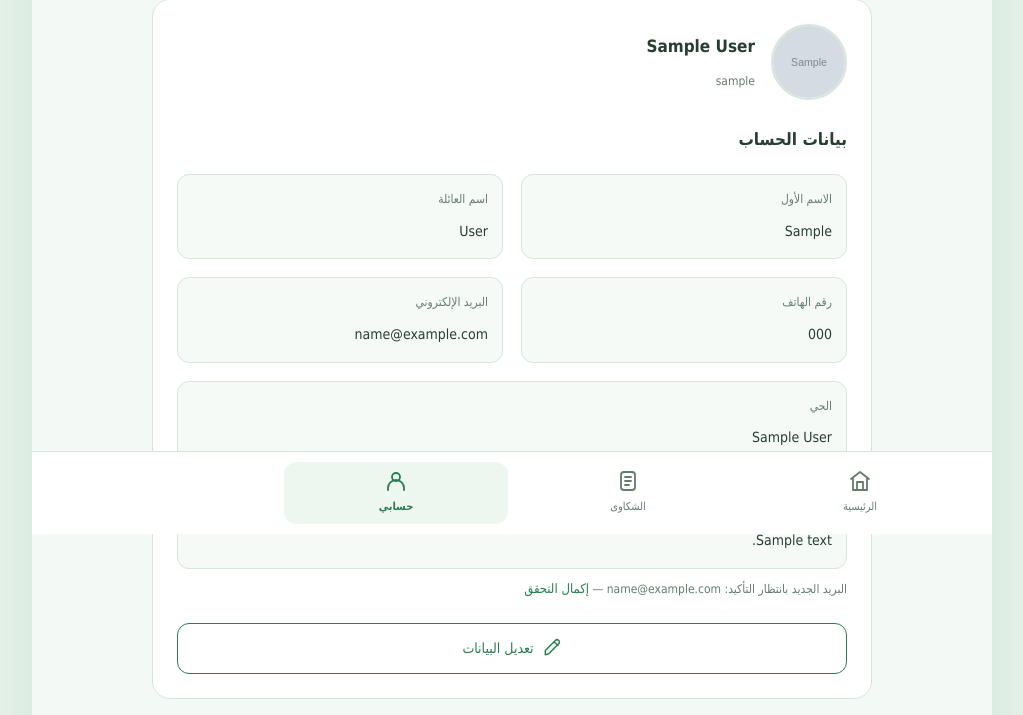
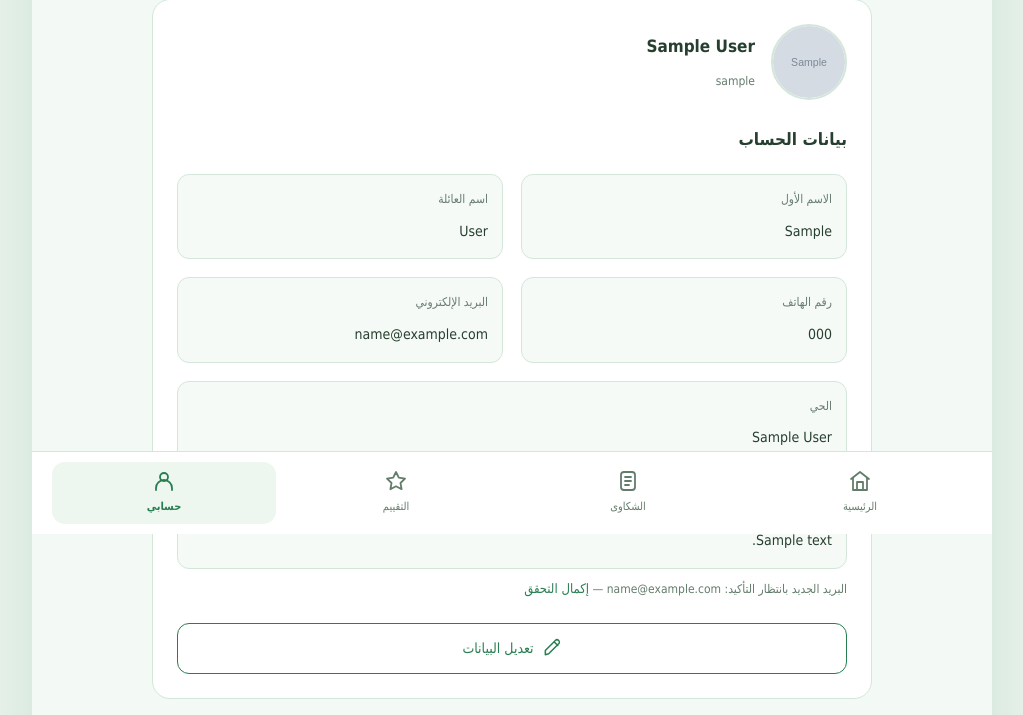
Before and after one commit to AfnanMohammedAliAlakwaa/CityVoice, a Django app: page /my-account/ in a window 1280 px wide. Shown: the part 266-981 px from the top of the page, without its empty margins (128-1151 px from the left). Run offline with Django 5.2, Linux system fonts and the light colour scheme; a user stored in the database is signed in; tables that the repository leaves empty hold one stand-in row (values such as "Sample post"); grey boxes marked "Sample" are stand-in pictures; parts of the project's set-up code (start-up, migrations or seed data) failed here and were passed over.

Commit message:
Add feedback navigation to account page

```diff
--- a/operational_system/citizen_portal/templates/citizen_portal/account.html
+++ b/operational_system/citizen_portal/templates/citizen_portal/account.html
@@ -645,6 +645,27 @@
         <span>الشكاوى</span>
     </a>
 
+    <a href="{% url 'feedback:feedback_list' %}">
+        {% if pending_feedback_count %}
+            <span
+                class="cv-nav-badge"
+                aria-label="{{ pending_feedback_count }} تقييمات بانتظارك"
+            >
+                {{ pending_feedback_count }}
+            </span>
+        {% endif %}
+
+        <svg
+            class="cv-icon"
+            viewBox="0 0 24 24"
+            aria-hidden="true"
+        >
+            <path d="m12 3 2.8 5.7 6.2.9-4.5 4.4 1.1 6.2-5.6-2.9-5.6 2.9 1.1-6.2L3 9.6l6.2-.9Z"></path>
+        </svg>
+
+        <span>التقييم</span>
+    </a>
+
     <a
         href="{% url 'citizen_portal:account' %}"
         aria-current="page"
```
